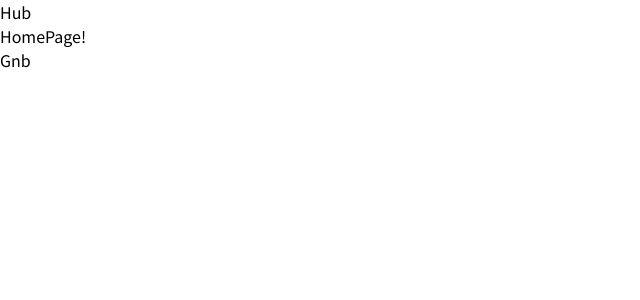
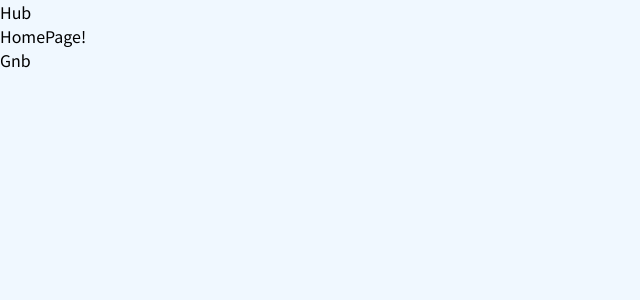
Before and after one commit to codestates-seb/seb42_main_026, a React (Create React App) app in the folder client/: page / in a window 1280 px wide. Shown: the top 300 px of the page, without its empty margins (0-640 px from the left). Built offline with nearby package versions, Linux system fonts and the light colour scheme.

Commit message:
design : 작업영역 구분을 위해 배경색 추가

```diff
--- a/client/src/index.css
+++ b/client/src/index.css
@@ -1,5 +1,6 @@
 body {
   font-family: "Noto Sans KR", "Roboto";
+  background-color: aliceblue;
 }
 
 * {
@@ -86,6 +87,7 @@ html,
 body {
   width: 100%;
   height: 100%;
+  max-width: 390px;
 }
 html {
   /* ************************************************************
```
